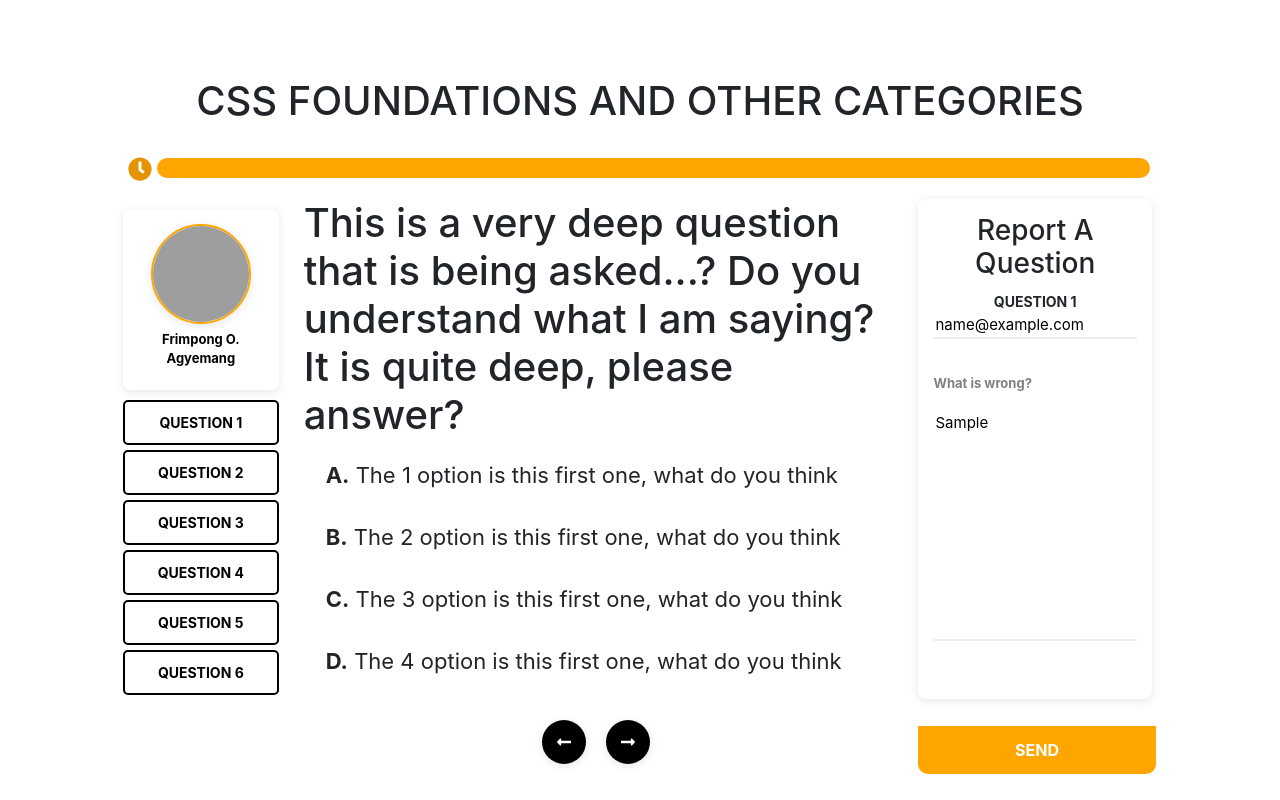
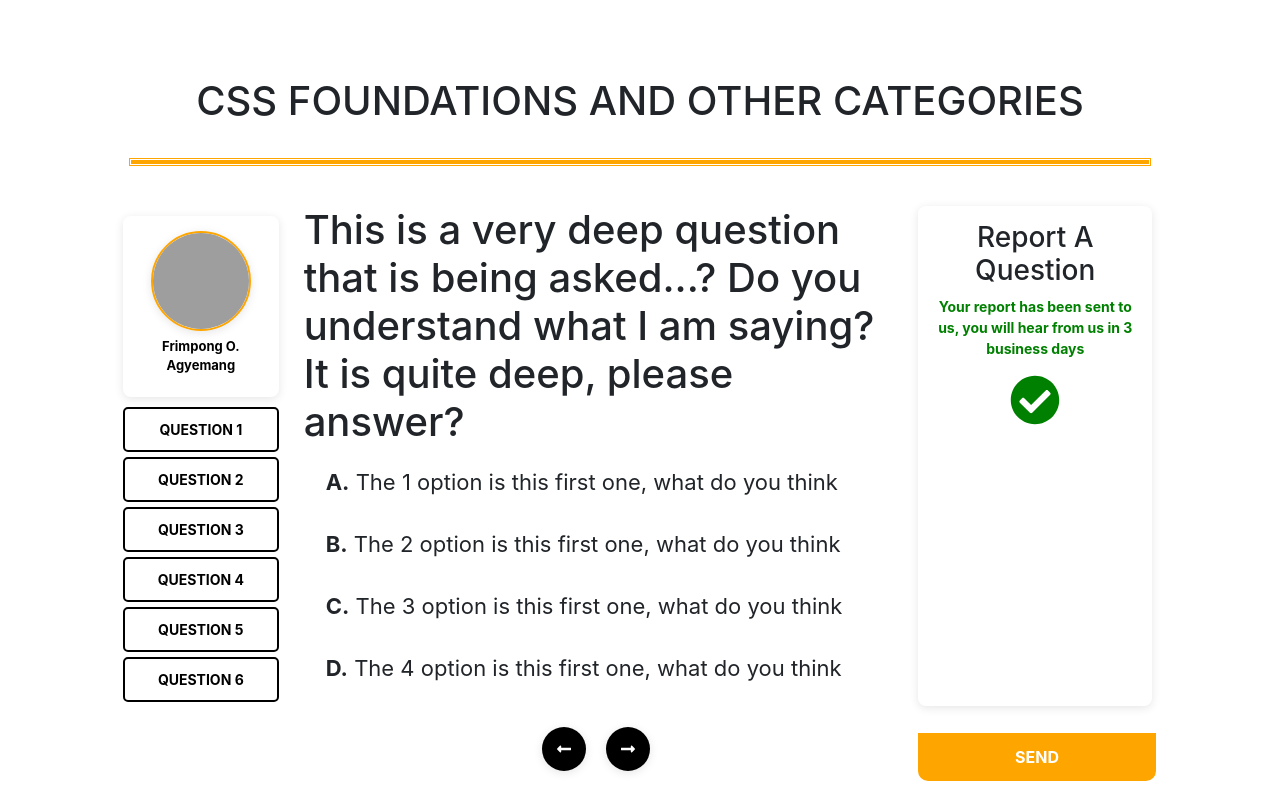
Before and after one commit to frimpongopoku/alu-quiz-app-assignment, a React (Create React App) app: page /play in a window 1280 px wide. Both pictures are taken after typing "name@example.com", "Sample" into the empty fields and a click on the button "SEND". Built offline with nearby package versions, Linux system fonts and the light colour scheme; grey boxes are pictures that could not be loaded.

Commit message:
Top line, and submission message introduced :fire:

```diff
--- a/src/App.css
+++ b/src/App.css
@@ -1,3 +1,12 @@
+.top-line{
+  height: 10px;
+  background: orange;
+  width: 100%;
+  border-style: double;
+  border-color: white;
+}
+
+
 .round-btns {
   margin: 10px;
   display: inline-block;
--- a/src/pages/Play.js
+++ b/src/pages/Play.js
@@ -1,4 +1,5 @@
 import {
+  faCheckCircle,
   faClock,
   faLongArrowAltLeft,
   faLongArrowAltRight,
@@ -8,6 +9,12 @@ import React, { Component } from "react";
 import { NumToAlpha } from "../db/keys";
 
 export default class Play extends Component {
+  constructor(props) {
+    super(props);
+    this.state = {
+      submitQuestion: false,
+    };
+  }
   renderPossibleAnswers() {
     return [2, 3, 5, 6].map((item, index) => {
       return (
@@ -28,6 +35,7 @@ export default class Play extends Component {
     });
   }
   render() {
+    const { questionSubmitted } = this.state;
     return (
       <div className="" style={{ margin: "0px 10%", paddingTop: "6%" }}>
         {/* ---------------------------------------------  CSS TOPIC ---------------------------------------------- */}
@@ -35,11 +43,12 @@ export default class Play extends Component {
           <h1>CSS FOUNDATIONS AND OTHER CATEGORIES</h1>
           <br />
         </center>
-        <FontAwesomeIcon
+        <div className="top-line"></div>
+        {/* <FontAwesomeIcon
           icon={faClock}
           style={{ fontSize: "1.5rem", color: "#e49400" }}
         />
-        <div className="timer-progress-bar"></div>
+        <div className="timer-progress-bar"></div> */}
         <br />
 
         {/* -------------------------------  QUESTION SIDEBAR WITH PROFILE ---------------------------------------- */}
@@ -86,6 +95,8 @@ export default class Play extends Component {
           <div className="col-md-3 col-lg-3 col-sm-12 col-xs-12">
             <div className="custom-card contact-us-box lift-slightly">
               <h3>Report A Question</h3>
+              {!questionSubmitted && (
+                <div>
                   <small style={{ margin: "8px 0px" }}>
                     <b>QUESTION 1</b>
                   </small>
@@ -95,14 +106,38 @@ export default class Play extends Component {
                     placeholder="Enter email..."
                   />
                   <br />
-              <p style={{ width: "100%", textAlign: "left", color: "grey" }}>
+                  <p
+                    style={{ width: "100%", textAlign: "left", color: "grey" }}
+                  >
                     What is wrong?
                   </p>
                   <textarea
                     className="textarea remove-outline"
                     rows="10"
                   ></textarea>
-              <button className="send-btn">SEND</button>
+                </div>
+              )}
+              {questionSubmitted && (
+                <center>
+                  <p
+                    style={{ fontSize: 14, color: "green", fontWeight: "bold" }}
+                  >
+                    Your report has been sent to us, you will hear from us in 3
+                    business days
+                  </p>
+                  <FontAwesomeIcon
+                    icon={faCheckCircle}
+                    style={{ fontSize: 50 }}
+                    color="green"
+                  />
+                </center>
+              )}
+              <button
+                className="send-btn"
+                onClick={() => this.setState({ questionSubmitted: true })}
+              >
+                SEND
+              </button>
             </div>
           </div>
         </div>
```
Lines whose indentation alone changed are shown as unchanged.
